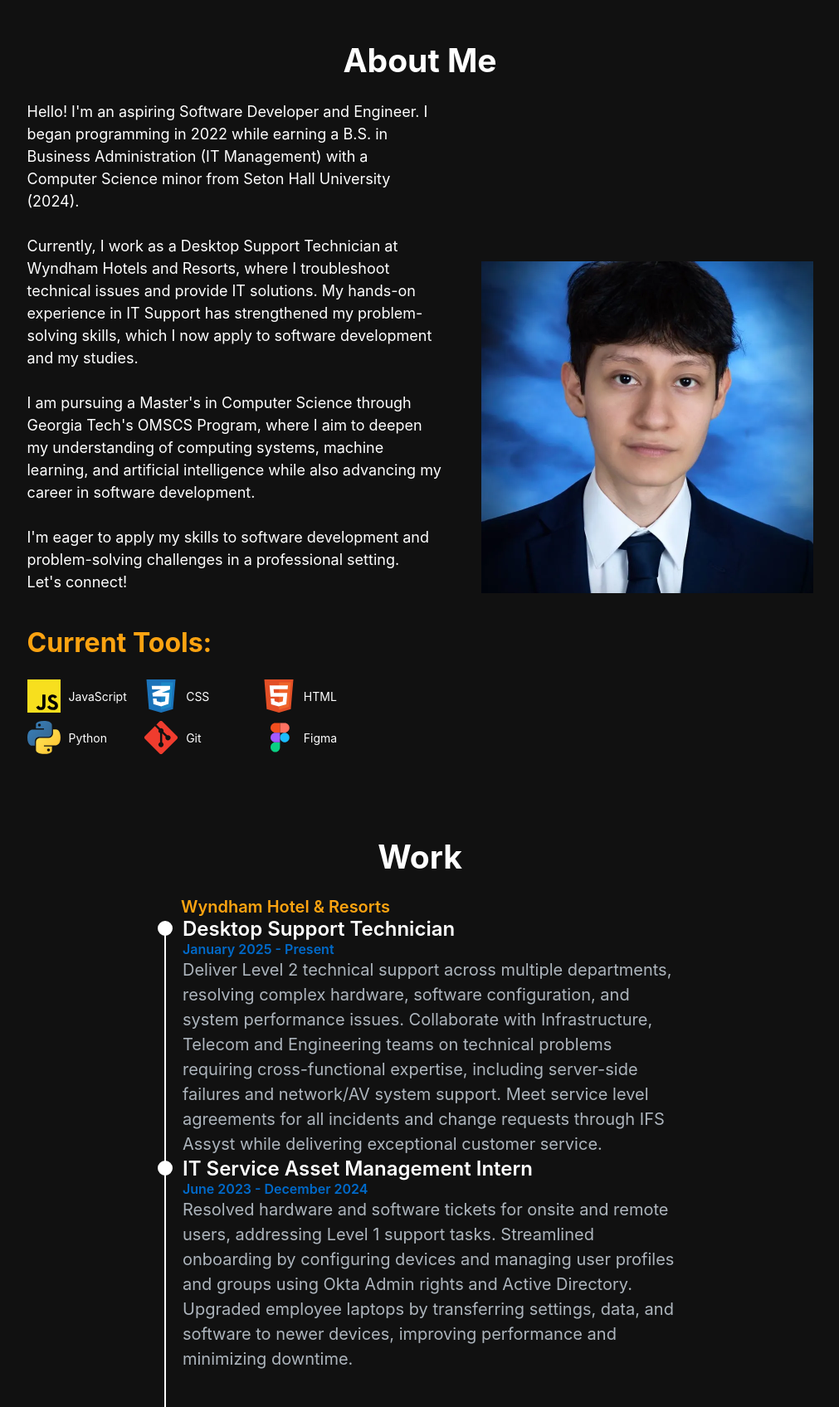
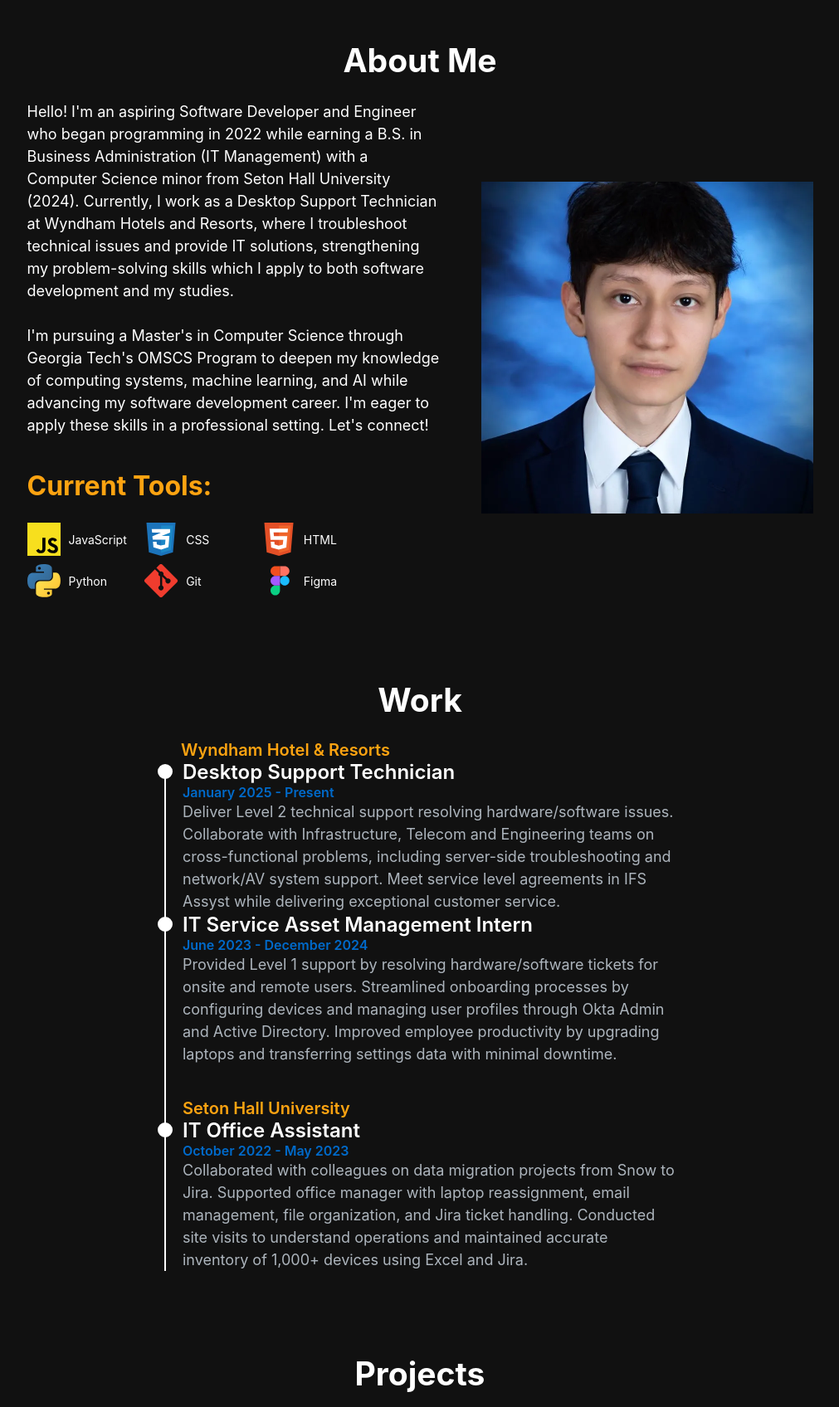
Before and after one commit to jonathanmiz08/portfolio-website, a plain HTML site: page index.html in a window 1280 px wide. Shown: the part 856-2552 px from the top of the page at 83% size, without its empty margins (134-1145 px from the left). Drawn offline with Linux system fonts and the light colour scheme.

Commit message:
Update Work, About, and Project sections

```diff
--- a/index.html
+++ b/index.html
@@ -63,20 +63,16 @@
             <div id="about-container">
                 <div>
                     <p id="about-description">
-                        Hello! I'm an aspiring Software Developer and Engineer. I began programming in 2022 while
-                        earning a B.S. in Business Administration (IT Management) with a Computer Science minor from
-                        Seton Hall University (2024).
+                        Hello! I'm an aspiring Software Developer and Engineer who began programming in 2022 while earning
+                        a B.S. in Business Administration (IT Management) with a Computer Science minor from
+                        Seton Hall University (2024). Currently, I work as a Desktop Support Technician at Wyndham Hotels and Resorts,
+                        where I troubleshoot technical issues and provide IT solutions, strengthening my problem-solving skills
+                        which I apply to both software development and my studies.
                         <br></br>
-                        Currently, I work as a Desktop Support Technician at Wyndham Hotels and Resorts, where I
-                        troubleshoot technical issues and provide IT solutions. My hands-on experience in  IT Support has
-                        strengthened my problem-solving skills, which I now apply to software development and my studies.
-                        <br></br>
-                        I am pursuing a Master's in Computer Science through Georgia Tech's OMSCS Program, where I aim
-                        to deepen my understanding of computing systems, machine learning, and artificial intelligence
-                        while also advancing my career in software development.
-                        <br></br>
-                        I'm eager to apply my skills to software development and problem-solving challenges in a
-                        professional setting. <br>Let's connect!
+                        I'm pursuing a Master's in Computer Science through Georgia Tech's OMSCS Program
+                        to deepen my knowledge of computing systems, machine learning, and AI
+                        while advancing my software development career. I'm eager to apply these skills in a professional setting.
+                        Let's connect!
                     </p>
                     <div id="skill-tools-title">Current Tools:</div>
                     <div id="skill-tools">
@@ -126,28 +122,26 @@
                 <li id="current-role" class="work-title">Desktop Support Technician</li>
                 <li class="work-period">January 2025 - Present</li>
                 <li class="work-tasks">
-                    Deliver Level 2 technical support across multiple departments, resolving complex hardware,
-                    software configuration, and system performance issues. Collaborate with Infrastructure, Telecom and
-                    Engineering teams on technical problems requiring cross-functional expertise, including server-side
-                    failures and network/AV system support. Meet service level agreements for all incidents and change
-                    requests through IFS Assyst while delivering exceptional customer service.
+                    Deliver Level 2 technical support resolving hardware/software issues. Collaborate with Infrastructure,
+                    Telecom and Engineering teams on cross-functional problems, including server-side
+                    troubleshooting and network/AV system support. Meet service level agreements in IFS Assyst
+                    while delivering exceptional customer service.
                 </li>
                 <li class="work-title">IT Service Asset Management Intern</li>
                 <li class="work-period">June 2023 - December 2024</li>
                 <li class="work-tasks">
-                    Resolved hardware and software tickets for onsite and remote users, addressing Level 1 support tasks.
-                    Streamlined onboarding by configuring devices and managing user profiles and
-                    groups using Okta Admin rights and Active Directory. Upgraded employee laptops by transferring
-                    settings, data, and software to newer devices, improving performance and minimizing downtime.
+                    Provided Level 1 support by resolving hardware/software tickets for onsite and remote users.
+                    Streamlined onboarding processes by configuring devices and managing user profiles through Okta Admin
+                    and Active Directory. Improved employee productivity by upgrading laptops and transferring settings
+                    data with minimal downtime.
                 </li>
                 <li class="work-company">Seton Hall University</li>
                 <li class="work-title">IT Office Assistant</li>
                 <li class="work-period">October 2022 - May 2023</li>
                 <li class="work-tasks">
-                    Collaborated with colleagues on data migration projects from Snow to Jira. Assisted the office
-                    manager with tasks such as reassigning laptops to students and faculty, managing emails,
-                    organizing files and databases, and handling IT tickets in Jira. Participated in site visits to other
-                    department locations to understand operations and ensure accurate inventory of 1,000+ devices
+                    Collaborated with colleagues on data migration projects from Snow to Jira. Supported office
+                    manager with laptop reassignment, email management, file organization, and Jira ticket handling.
+                    Conducted site visits to understand operations and maintained accurate inventory of 1,000+ devices
                     using Excel and Jira.
                 </li>
             </ul>
--- a/style.css
+++ b/style.css
@@ -389,7 +389,6 @@ ABOUT SECTION CONTAINERS AND CONTENT
 
 #headshot-picture {
     width: min(85%, 25rem);
-    height: 25rem;
 
     aspect-ratio: 1/1;
 }
@@ -457,7 +456,7 @@ h3 {
     }
 
     #about-description {
-        font-size: 1.125rem;
+        font-size: 1rem;
     }
 
     #skill-tools-title {
@@ -522,7 +521,7 @@ WORK SECTION CONTAINERS AND CONTENT
     font-weight: 400;
     color: #ADB5BD;
     line-height: 1.5;
-    font-size: 1.25rem;
+    font-size: 1.125rem;
 }
 
 .work-tasks:nth-child(7) {
@@ -829,7 +828,7 @@ PROJECT SECTION CONTAINERS AND CONTENT
 #description-tab {
     width: 100%;
     background-color: #E6B905;
-    font-size: min(1.5em,4.245283vw);
+    font-size: 1.5rem; /*min(1.5em,4.245283vw);*/
     display: flex;
     justify-content: center;
     align-items: center;
@@ -866,7 +865,7 @@ PROJECT SECTION CONTAINERS AND CONTENT
     border-bottom-left-radius: 10px;
     border-bottom-right-radius: 10px;
     overflow: hidden;
-    line-height: 1.125;
+    font-size: 1rem;
 }
 
 .description-written.hidden {
@@ -878,24 +877,25 @@ PROJECT SECTION CONTAINERS AND CONTENT
 .project-text {
     width: min(28.6em,80%);
     margin-left: 3%;
-    padding: min(0.7em, calc(1.69811321vw * 1.275)) 0;
+    padding: 0.7em 0;/*min(0.7em, calc(1.69811321vw * 1.275)) 0;*/
+    font-size: 1em;
 
 }
 
 .project-type {
-    font-size: min(1.2em,calc(2.971698vw * 1.275));
+    font-size: 1.2em;/*min(1.2em,calc(2.971698vw * 1.275));*/
     color: #E6B905;
     font-weight: 600;
 }
 
 .project-title {
-    font-size: min(2em,calc(5.09433962vw * 1.275));
+    font-size: 2em;/*min(2em,calc(5.09433962vw * 1.275));*/
     color: white;
     font-weight: 600;
 }
 
 .project-brief {
-    font-size: min(1.35em, calc(3.389622642vw * 1.275));
+    font-size: 1.35em;/*min(1.35em, calc(3.389622642vw * 1.275));*/
     color:white;
     font-weight: 400;
 
@@ -904,18 +904,18 @@ PROJECT SECTION CONTAINERS AND CONTENT
 .project-tech {
     width: min(28.6em,80%);
     border-top: lightgray 1px solid;
-    font-size: min(1.2em,calc(2.971698vw * 1.275));
+    font-size: 1.2em;/*min(1.2em,calc(2.971698vw * 1.275));*/
     font-weight: 600;
     align-items: center;
     color: white;
     margin-left: 3%;
     display: flex;
-    padding: min(0.7em, calc(1.69811321vw * 1.275)) 0;
+    padding: 0.7em 0;/*min(0.7em, calc(1.69811321vw * 1.275)) 0;*/
 }
 
 .project-links {
     width: 100%;
-    height: min(2.7em, calc(6.79245283vw * 1.275));
+    height: 2.7em;/*min(2.7em, calc(6.79245283vw * 1.275));*/
     border-top: #414141 1px solid;
     display: flex;
     justify-content: start;
@@ -953,10 +953,11 @@ PROJECT SECTION CONTAINERS AND CONTENT
     }
 
     .description-written {
-
+        font-size: 0.8rem;
         line-height: 1.125;
 
     }
+
 }
 
 @media screen and (max-width: 992px) {
```
